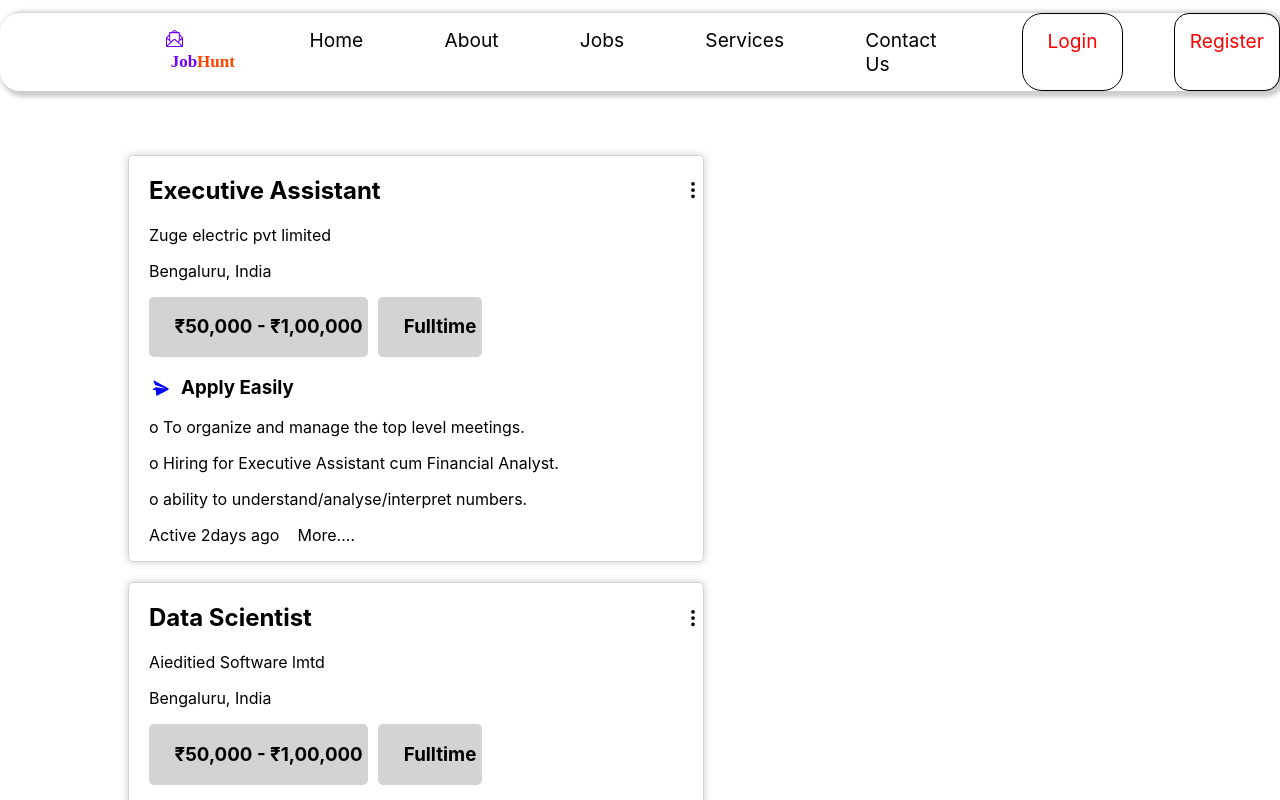
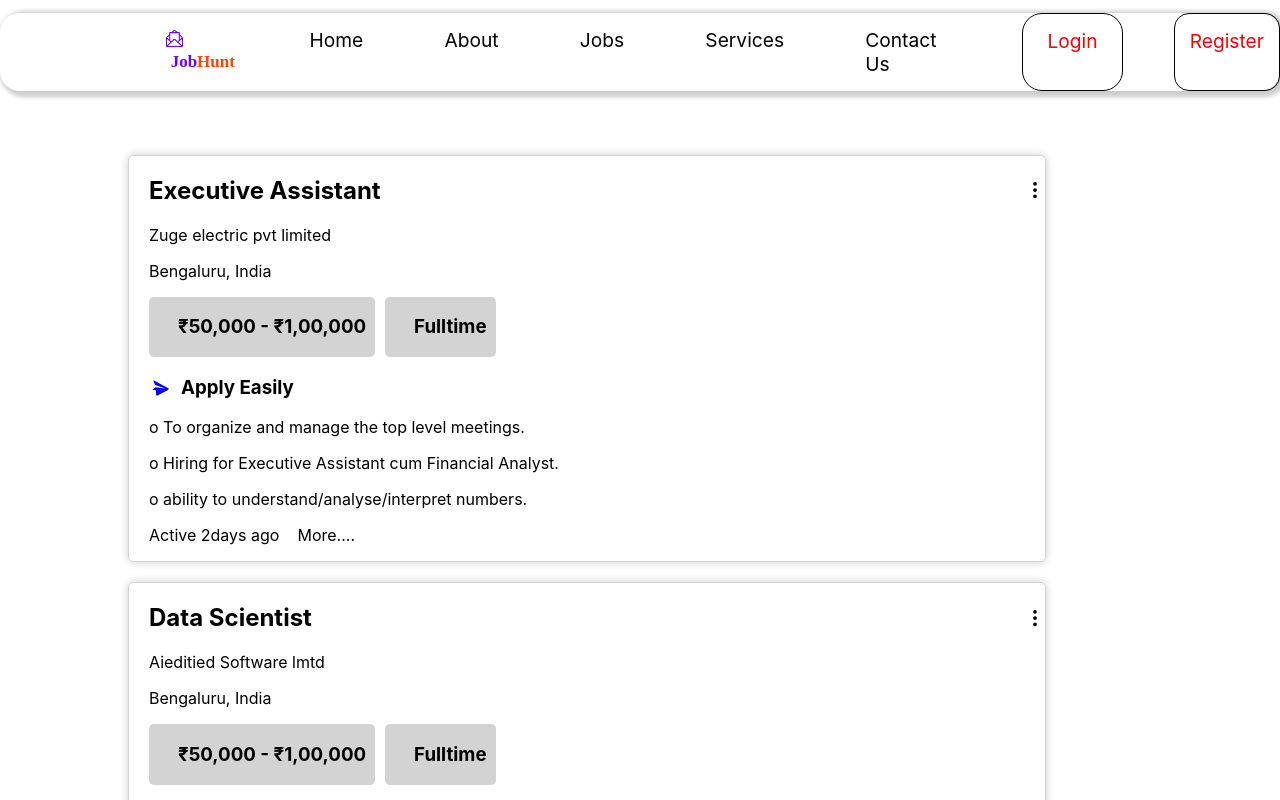
Before and after one commit to kbhargavi333/ISfrontend, a React (Create React App) app: page /jobs in a window 1280 px wide. Shown: the top 800 px of the page. Built offline with nearby package versions, Linux system fonts and the light colour scheme; some icons are missing.

Commit message:
Update Jobs.css

```diff
--- a/src/navbar/Jobs.css
+++ b/src/navbar/Jobs.css
@@ -1,9 +1,9 @@
-
 .jobs {
   display: flex;
   flex-direction: column;
   text-align: justify;
   margin-left: 10%;
+  width: 80%; /* Adjusted width for better responsiveness */
 }
 
 .flex-box {
@@ -29,6 +29,7 @@
   transform: translateY(2px);
   font-size: 20px;
 }
+
 .applystatus {
   display: flex;
   align-items: center;
@@ -38,20 +39,25 @@
   transform: rotate(50deg);
   color: blue;
 }
+
 .jobcard {
   border: 1px solid lightgray;
   border-radius: 5px;
   padding-left: 20px;
   box-shadow: 0 0 8px rgba(0, 0, 0, 0.2);
-    margin-right: 50%;
+  margin-right: 0;
+  width: 100%; /* Adjusted width for better responsiveness */
 }
-  .formapply a{
+
+.formapply a {
   text-decoration: none;
   color: black;
 }
-  .formapply :hover{
+
+.formapply:hover {
   font-size: larger;
 }
+
 .jobcard h2 {
   display: flex;
   align-items: center;
@@ -68,3 +74,26 @@
   margin-left: 10px;
   font-size: 20px;
 }
+
+@media screen and (min-width: 768px) {
+  .jobs {
+    margin-left: 10%;
+    width: 70%;
+  }
+
+  .jobcard {
+    margin-right: 0;
+  }
+}
+
+@media screen and (max-width: 767px) {
+  .jobs {
+    margin-left: 5%;
+    width: 90%;
+  }
+
+  .jobcard {
+    margin-right: 0;
+    width: 100%;
+  }
+}
```
Lines whose indentation alone changed are shown as unchanged.
